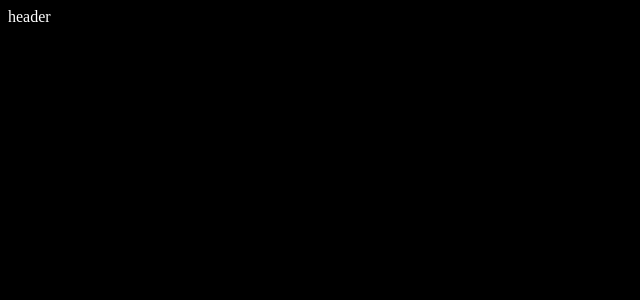
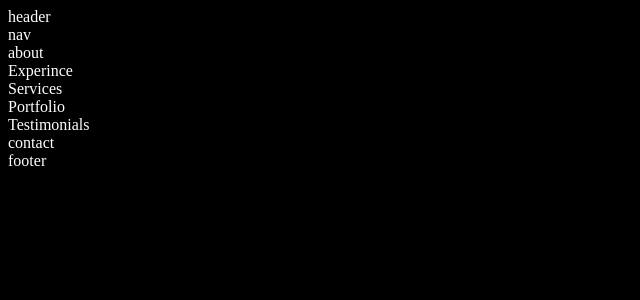
Before and after one commit to muralinnurm/react_portfolio, a React (Create React App) app: page / in a window 1280 px wide. Shown: the top 300 px of the page, without its empty margins (0-640 px from the left). Built offline with nearby package versions, Linux system fonts and the light colour scheme.

Commit message:
creating and adding all components intu app.js

```diff
--- a/src/App.js
+++ b/src/App.js
@@ -1,12 +1,28 @@
 import React from 'react'
 
 import Header from './components/header/Header'
+import Nav from './components/nav/Nav'
+import About from './components/about/About'
+import Experince from './components/experince/Experince'
+import Services from './components/services/Services'
+import Portfolio from './components/portfolio/Portfolio'
+import Testimonials from './components/testimonials/Testimonials'
+import Contact from './components/contact/Contact'
+import Footer from './components/footer/Footer'
 
 function App() {
   return (
     <div>
       <>
         <Header/>
+        <Nav />
+        <About />
+        <Experince />
+        <Services />
+        <Portfolio />
+        <Testimonials />
+        <Contact />
+        <Footer />
       </>
     </div>
   )
--- a/src/components/about/About.js
+++ b/src/components/about/About.js
@@ -4,7 +4,7 @@
 function About() {
   return (
     <div>
-
+        about
     </div>
   )
 }
--- a/src/components/contact/Contact.js
+++ b/src/components/contact/Contact.js
@@ -1,10 +1,10 @@
 import React from 'react';
-import './ccontact.css';
+import './contact.css';
 
 export default function Contact() {
   return (
     <div>
-
+      contact
     </div>
   )
 }
--- a/src/components/experince/Experince.js
+++ b/src/components/experince/Experince.js
@@ -4,7 +4,7 @@
 export default function Experince() {
   return (
     <div>
-
+      Experince
     </div>
   )
 }
--- a/src/components/nav/Nav.js
+++ b/src/components/nav/Nav.js
@@ -0,0 +1,9 @@
+import React from 'react'
+import "./nav.css"
+export default function Nav() {
+  return (
+    <div>
+      nav
+    </div>
+  )
+}
--- a/src/components/portfolio/Portfolio.js
+++ b/src/components/portfolio/Portfolio.js
@@ -0,0 +1,9 @@
+import React from 'react'
+import "./portfolio.css"
+export default function Portfolio() {
+  return (
+    <div>
+      Portfolio
+    </div>
+  )
+}
--- a/src/components/services/Services.js
+++ b/src/components/services/Services.js
@@ -0,0 +1,9 @@
+import React from 'react'
+import "./services.css"
+export default function Services() {
+  return (
+    <div>
+      Services
+    </div>
+  )
+}
--- a/src/components/testimonials/Testimonials.js
+++ b/src/components/testimonials/Testimonials.js
@@ -0,0 +1,9 @@
+import React from 'react'
+import "./testimonials.css"
+export default function Testimonials() {
+  return (
+    <div>
+      Testimonials
+    </div>
+  )
+}
```
